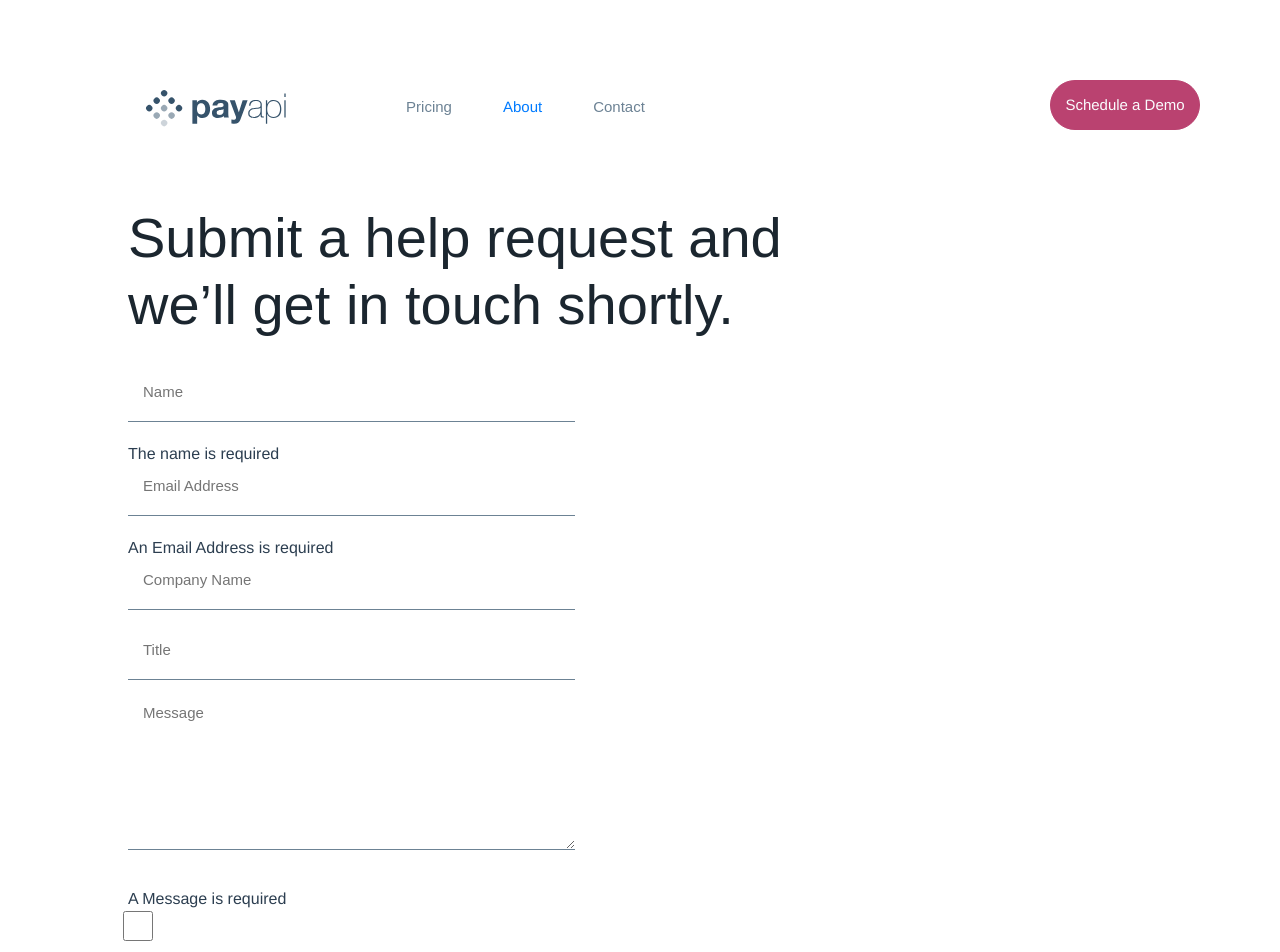
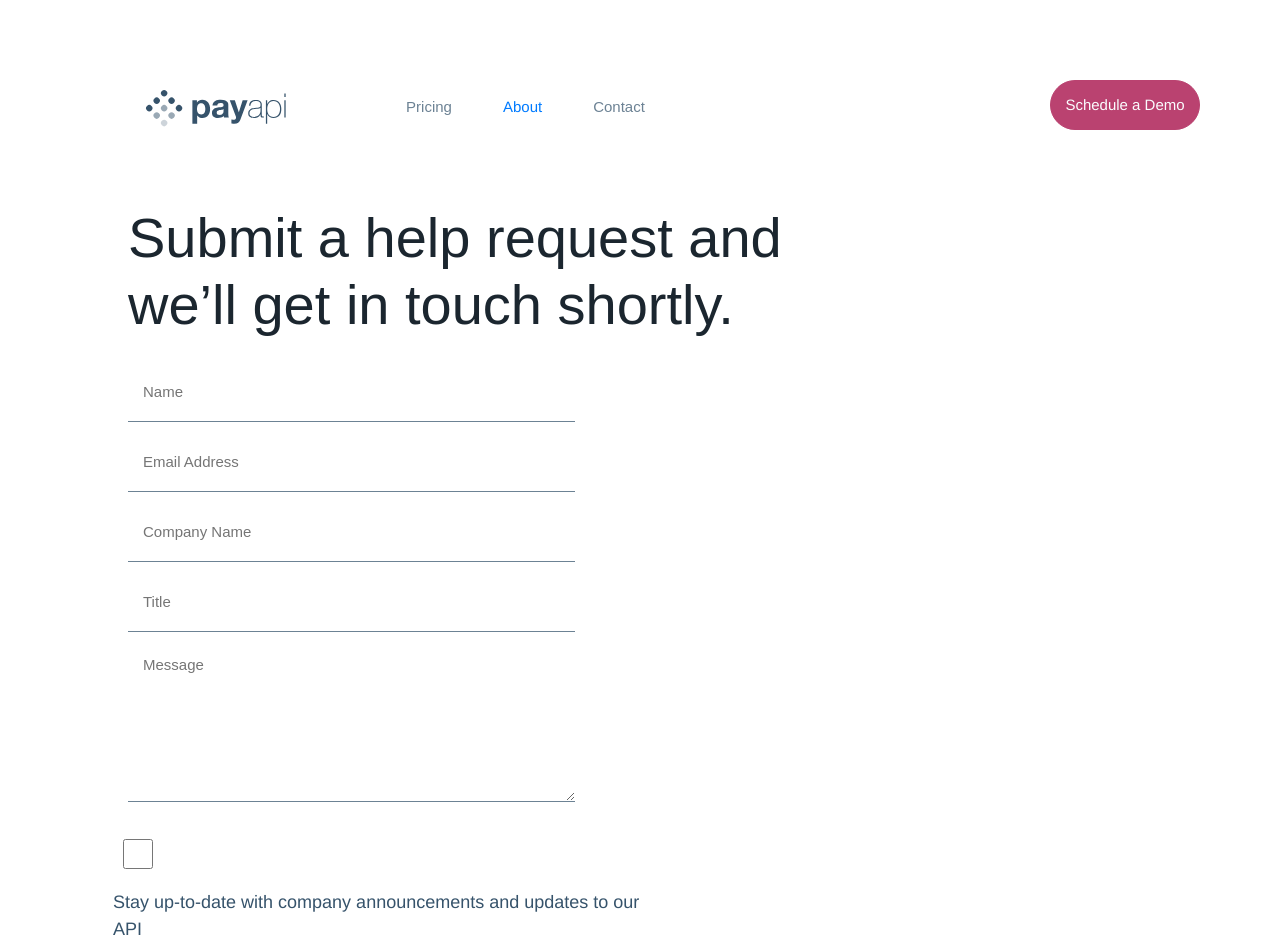
Before and after one commit to clf94-dev/payapi-vue, a Vue app: page /contact in a window 1280 px wide. Shown: the top 952 px of the page. Built offline with nearby package versions, Linux system fonts and the light colour scheme.

Commit message:
added required error message when untouched

```diff
--- a/src/components/ContactSection.vue
+++ b/src/components/ContactSection.vue
@@ -5,15 +5,15 @@
         <b-col xs="12" sm="12" md="6" lg="6" class="form" @submit.prevent="showData()">
             <form class="form-col">
                 <input type="text" name="Name" placeholder="Name" v-model="user.name">
-                <div v-if="!$v.user.name.required">
+                <div v-if="submitted && !$v.user.name.required">
                     The name is required</div>
                 <input type="email" name="email" id="" placeholder="Email Address" v-model="user.email">
-                <div v-if="!$v.user.email.required">
+                <div v-if="submitted && !$v.user.email.required">
                     An Email Address is required</div>
                 <input type="text" placeholder="Company Name" v-model="user.company">
                 <input type="text" placeholder="Title" v-model="user.title">
                 <textarea name="message" id="" cols="30" rows="10" placeholder="Message" v-model="user.message"></textarea>
-                <div v-if="!$v.user.message.required">
+                <div v-if="submitted && !$v.user.message.required">
                     A Message is required</div>
                 <b-row class="checkbox-row">
                     <input type="checkbox" name="checkbox" id="" class="checkbox" v-model="user.checkbox" />
```
